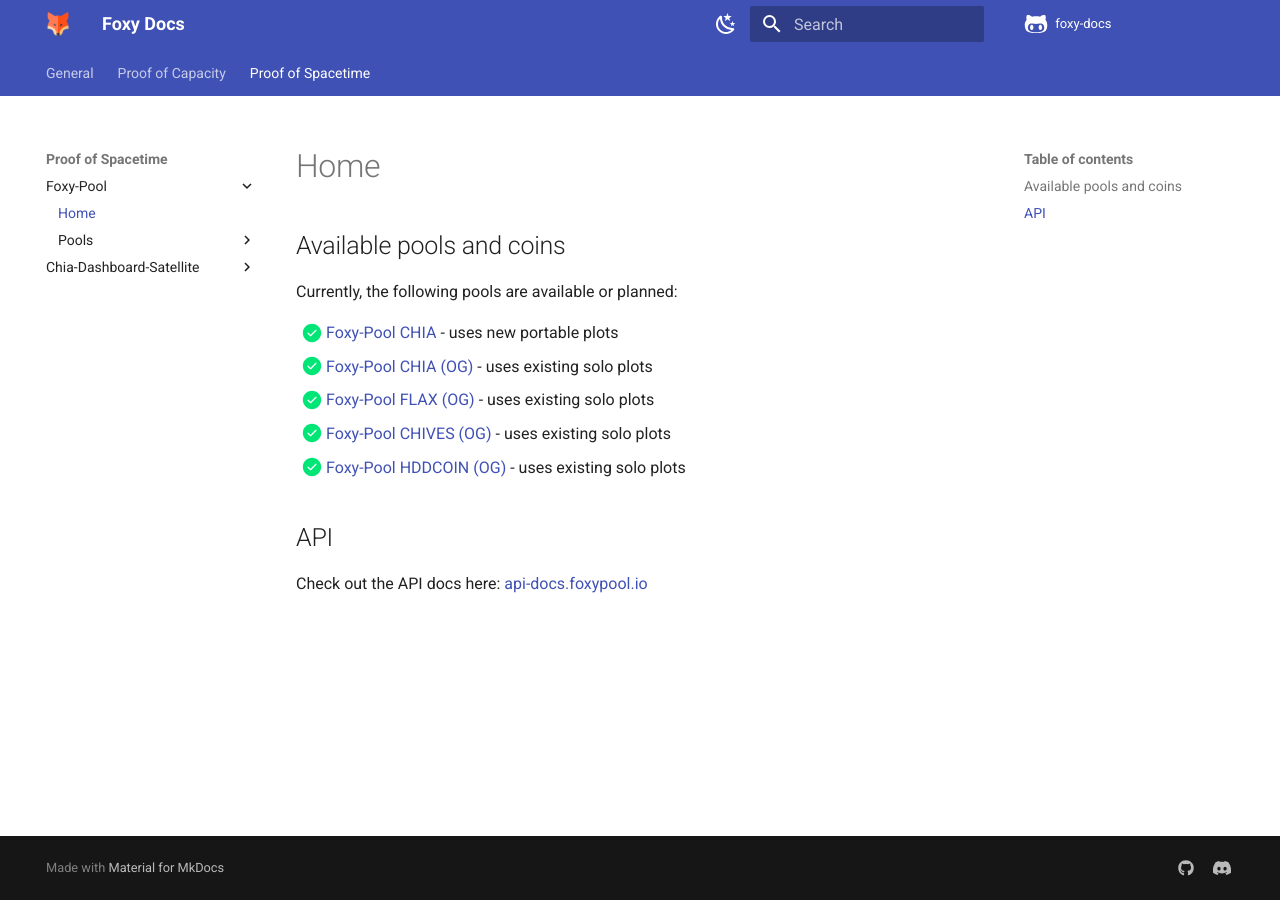
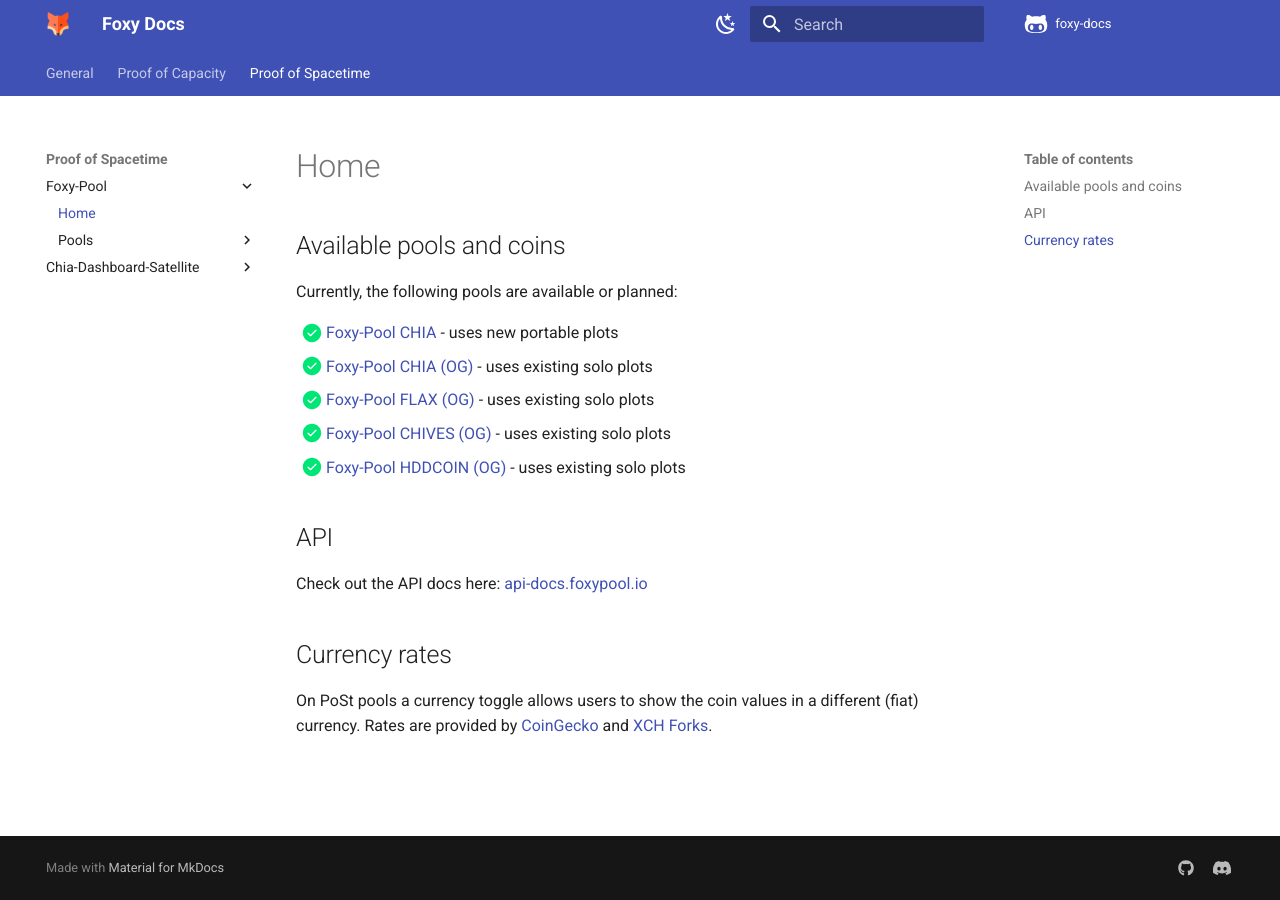
Before and after one commit to foxypool/docs, an MkDocs documentation site: the page built from docs/proof-of-spacetime/foxy-pool/home.md, in a window 1280 px wide. Built offline with MkDocs 1.6.1 and Material for MkDocs 9.7.7, drawn with Linux system fonts in a browser that asks for light colours; comment, search, counter and statistics services are not loaded.

Commit message:
Add section about currency rates

```diff
--- a/docs/proof-of-spacetime/foxy-pool/home.md
+++ b/docs/proof-of-spacetime/foxy-pool/home.md
@@ -11,3 +11,7 @@
 ## API
 
 Check out the API docs here: [api-docs.foxypool.io](https://api-docs.foxypool.io){target=_blank}
+
+## Currency rates
+
+On PoSt pools a currency toggle allows users to show the coin values in a different (fiat) currency. Rates are provided by [CoinGecko](https://www.coingecko.com){target=_blank} and [XCH Forks](https://xchforks.com){target=_blank}.
```
